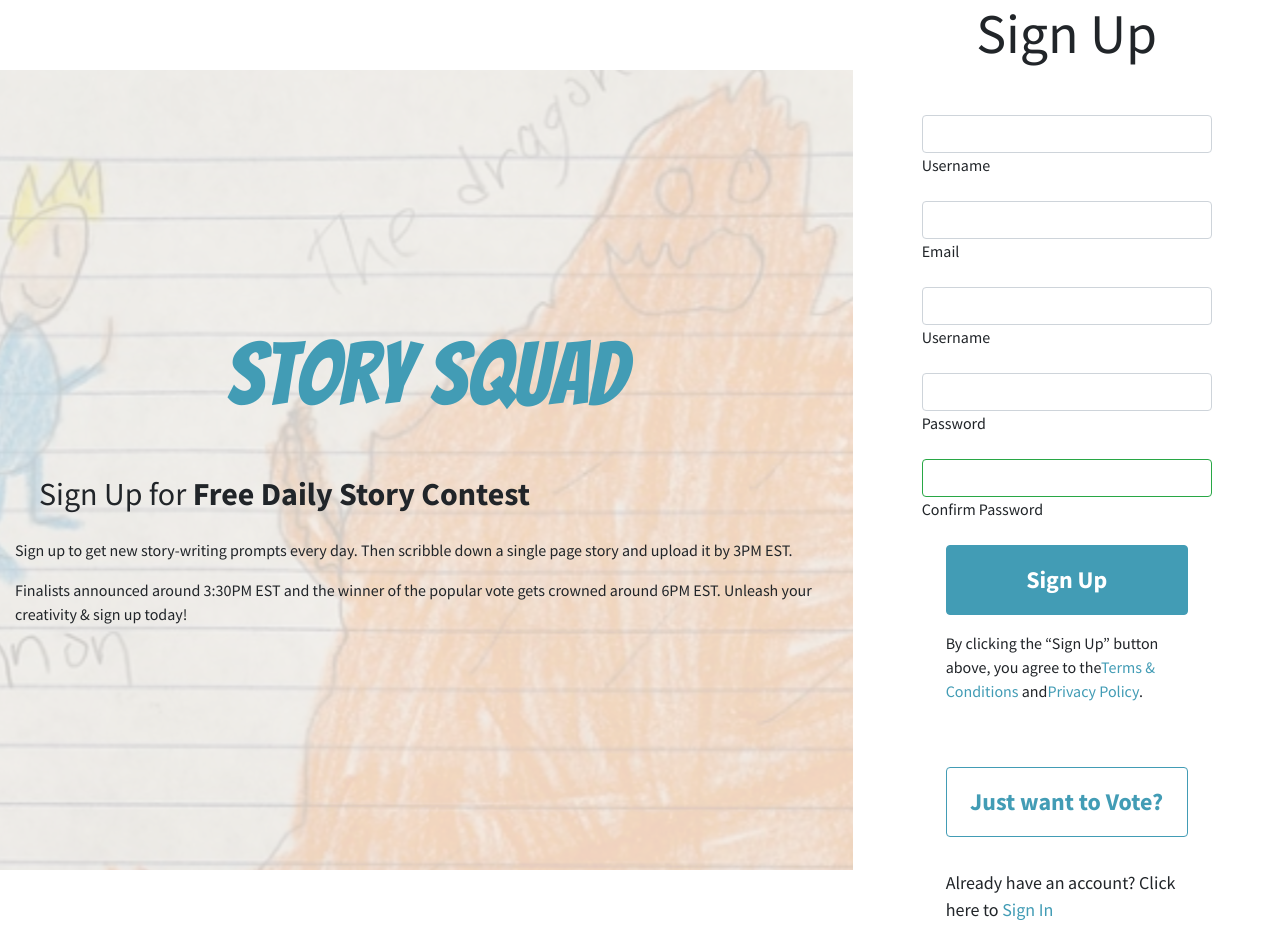
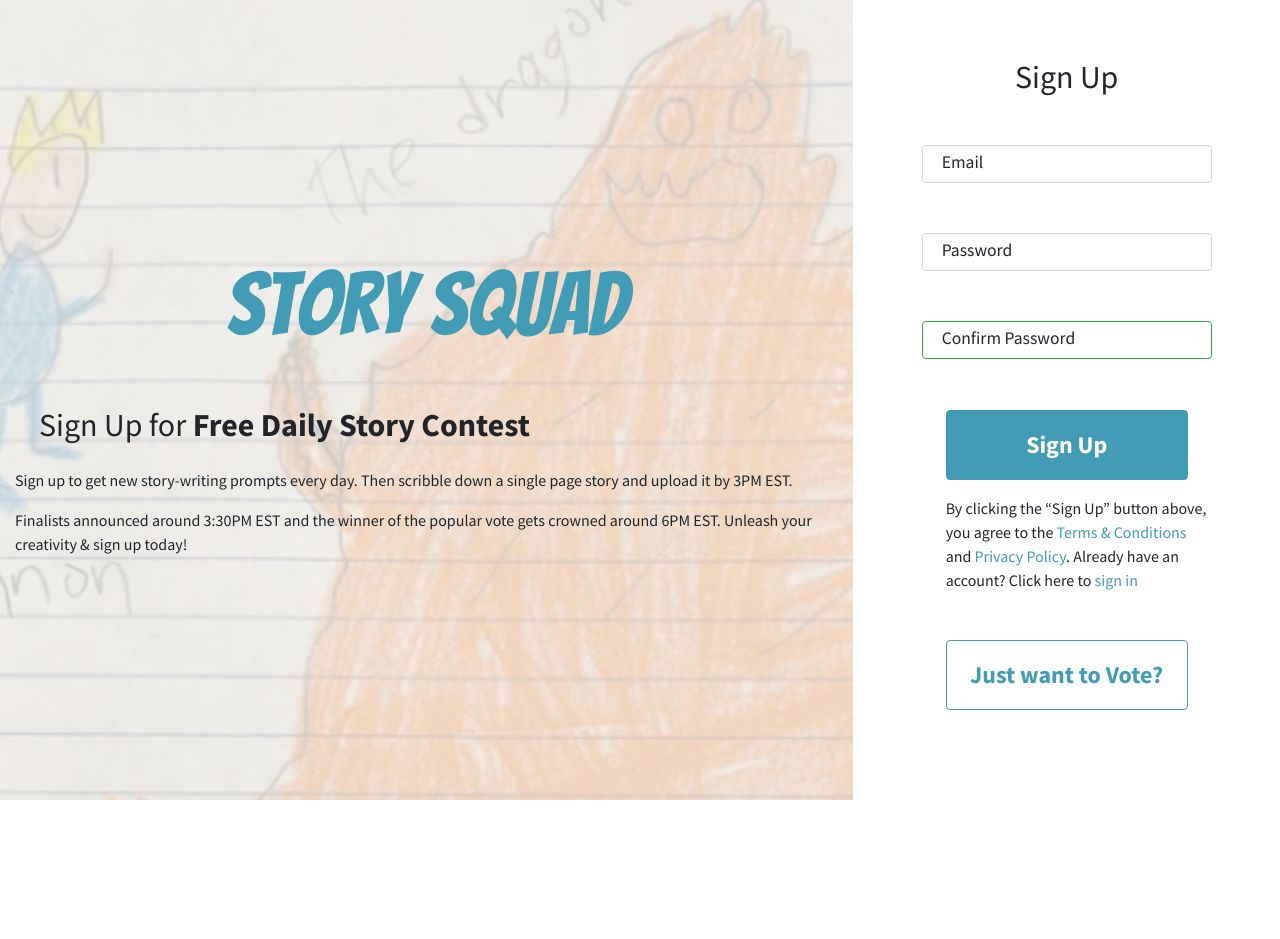
Before and after one commit to ss-mvp/DO-NOT-USE-story-master-fe, a React (Create React App) app: page / in a window 1280 px wide. After the commit the page ends 800 px from the top, so only its background shows below. Built offline with nearby package versions, Linux system fonts and the light colour scheme.

Commit message:
login and signup input styles fixed

```diff
--- a/src/components/signin/SignIn.jsx
+++ b/src/components/signin/SignIn.jsx
@@ -43,7 +43,7 @@ export function SignIn() {
 
   return (
     <>
-      <h2 className="text-center mb-5 display-4">Sign In</h2>
+      <h2 className="text-center mb-5">Sign In</h2>
       <form onSubmit={handleSubmit}>
         <div className="form-group d-flex flex-column">
           <div className="form-group">
@@ -68,15 +68,11 @@ export function SignIn() {
             />
             <label>Password</label>
           </div>
-          <button
-            className="mb-3 btn btn-primary font-weight-bold pt-3 pb-3 mr-4 ml-4"
-            style={{ fontSize: "24px" }}
-            type="submit"
-          >
+          <button className="btn btn-primary" type="submit">
             Login
           </button>
           <p className="text-center mt-3" style={{ fontSize: "18px" }}>
-            Don't have an account? <Link to="/">Sign Up Now!</Link>
+             Don't have an account? <Link to="/">Sign Up Now!</Link>
           </p>
         </div>
       </form>
--- a/src/components/signup/SignUp.jsx
+++ b/src/components/signup/SignUp.jsx
@@ -35,21 +35,10 @@ export function SignUp(props) {
 
   return (
     <>
-      <h2 className="text-center mb-5 display-4">Sign Up</h2>
+      <h2 className="text-center mb-5">Sign Up</h2>
       <form onSubmit={handleSubmit}>
         <div className="form-group d-flex flex-column">
-          <div className="form-group ">
-            <input
-              required
-              type="text"
-              name="username"
-              className="form-control"
-              value={newUser.username}
-              onChange={handleChanges}
-            />
-            <label>Username</label>
-          </div>
-          <div className="form-group ">
+          <div className="form-group">
             <input
               required
               type="text"
@@ -59,17 +48,6 @@ export function SignUp(props) {
               onChange={handleChanges}
             />
             <label>Email</label>
-          </div>
-          <div className="form-group">
-            <input
-              required
-              type="text"
-              name="username"
-              className="form-control"
-              value={newUser.username}
-              onChange={handleChanges}
-            />
-            <label>Username</label>
           </div>
           <div className="form-group">
             <input
@@ -107,11 +85,12 @@ export function SignUp(props) {
             >
               Sign Up
             </button>
-          <p className="w-75 ml-4">
-            By clicking the “Sign Up” button above, you agree to the
-            <Link to={`/signin`}>Terms & Conditions</Link> and
-            <Link to={`/signin`}>Privacy Policy</Link>.
-          </p>
+          {/* <p>
+            Already have an account? Click here to{" "}<Link to={`/Login`}>sign in</Link>
+          </p> */}
+          <div className="ml-4">
+            By clicking the “Sign Up” button above, you agree to the <Link to={`/signin`}>Terms & Conditions</Link> and <Link to={`/signin`}>Privacy Policy</Link>.  Already have an account? Click here to{" "}<Link to={`/signin`}>sign in</Link>
+          </div>
             <button
               style={{ fontSize: "24px" }}
               className="mb-3 btn btn-outline-primary font-weight-bold pt-3 pb-3 mr-4 ml-4 mt-5"
@@ -119,10 +98,6 @@ export function SignUp(props) {
               Just want to Vote?
             </button>
           </div>
-        <p className="w-80 ml-4" style={{ fontSize: "18px" }}>
-          Already have an account? Click here to
-          <Link to={`/signin`}> Sign In</Link>
-        </p>
       </form>
     </>
   );
```
Also changed, not shown: src/styling/styles.css. Lines whose indentation alone changed are shown as unchanged.
